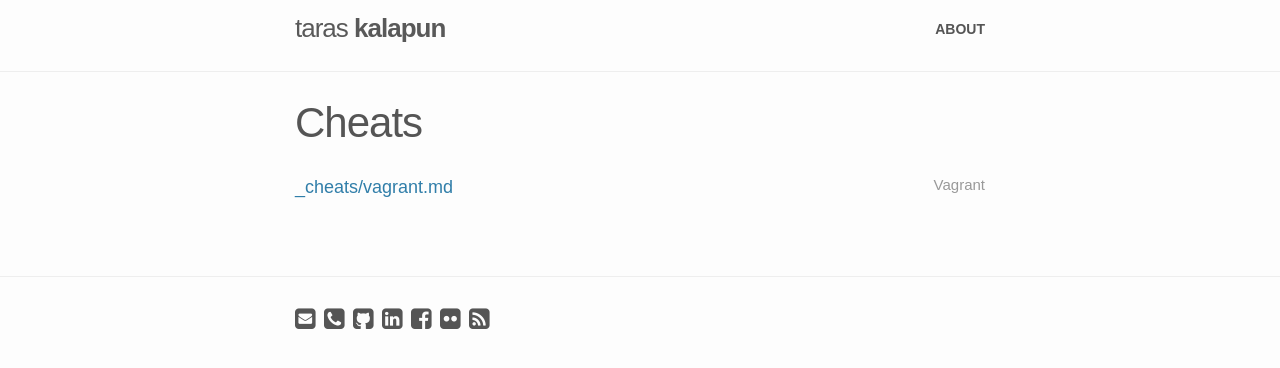
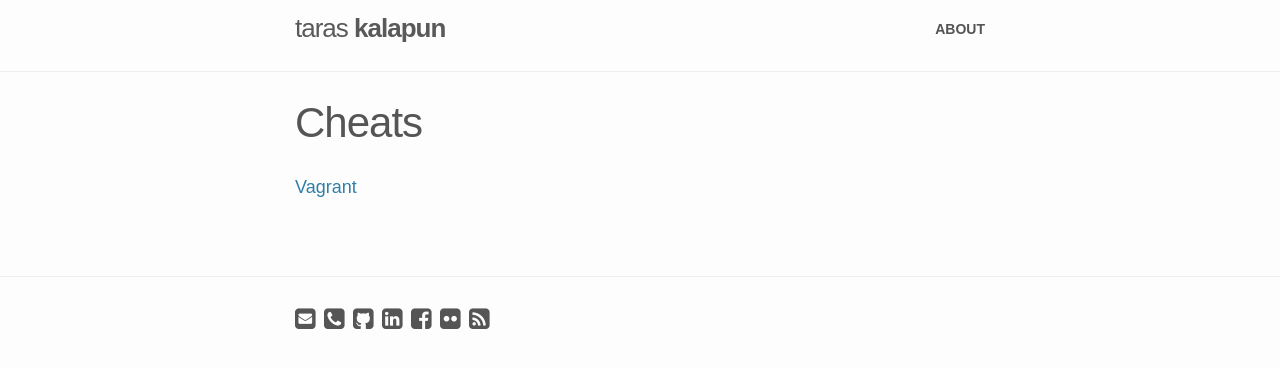
Before and after one commit to andreivisan/xslim.github.io, a Jekyll site: the page built from cheats.html, in a window 1280 px wide. Shown: the top 368 px of the page. Built offline with Jekyll 4.4.1, drawn with Linux system fonts in a browser that asks for light colours; Markdown is read by kramdown in place of the engine named in the settings.

Commit message:
Update cheats.html

```diff
--- a/cheats.html
+++ b/cheats.html
@@ -8,8 +8,7 @@ permalink: /cheats/
 <ul class="listing">
   {% for post in site.cheats %}
   <li>
-  <a href="{{ post.url | prepend: site.baseurl }}">{{ post.path }}</a>
-  <span>{{ post.title }}</span>
+  <a href="{{ post.url | prepend: site.baseurl }}">{{ post.title }}</a>
   </li>
   {% endfor %}
 </ul>
```
